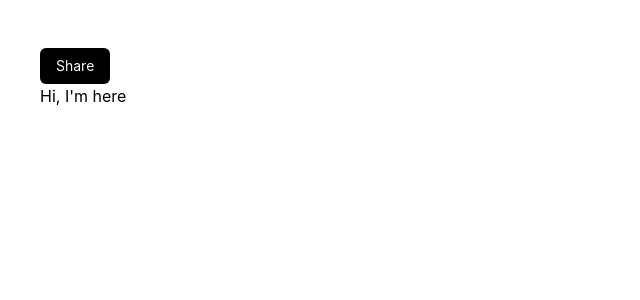
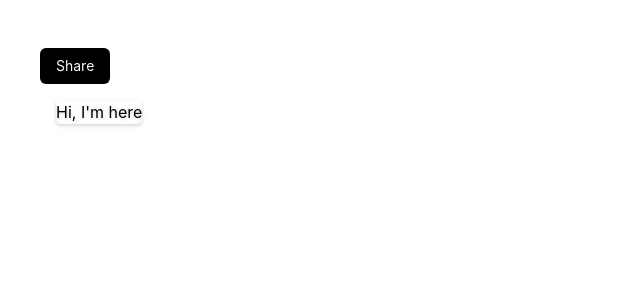
Before and after one commit to sky-kryst/oslash-assignment, a React (Vite) app: page / in a window 1280 px wide. Both pictures are taken after a click on the button "Share". Shown: the top 300 px of the page, without its empty margins (0-640 px from the left). Built offline with nearby package versions, Linux system fonts and the light colour scheme.

Commit message:
feat(components): :sparkles: add Card component

```diff
--- a/src/App.tsx
+++ b/src/App.tsx
@@ -1,4 +1,4 @@
-import { Button, Popover } from "./components";
+import { Button, Card, Popover } from "./components";
 
 function App() {
   return (
@@ -9,7 +9,9 @@ function App() {
             <Button label="Share" />
           </Popover.Target>
           <Popover.Content>
-            <h1>Hi, I'm here</h1>
+            <Card>
+              <h1>Hi, I'm here</h1>
+            </Card>
           </Popover.Content>
         </Popover>
       </div>
--- /dev/null
+++ b/src/components/Card.tsx
@@ -0,0 +1,17 @@
+interface IProps {
+  children: React.ReactNode | React.ReactNode[];
+  className?: string;
+}
+
+export const Card = ({ children, className }: IProps) => {
+  return (
+    <div
+      className={
+        "rounded m-4 shadow-gray-300 shadow drop-shadow flex flex-col items-stretch h-fit w-fit overflow-hidden" +
+          className ?? ""
+      }
+    >
+      {children}
+    </div>
+  );
+};
--- a/src/components/Popover.tsx
+++ b/src/components/Popover.tsx
@@ -45,7 +45,7 @@ Popover.Content = ({ children }: IChildProps) => {
         className="fixed top-0 left-0 h-screen w-screen"
         onClick={() => setIsVisible(false)}
       ></div>
-      <div className="z-20 h-fit w-fit">{children}</div>
+      <div className="z-20">{children}</div>
     </>
   ) : null;
 };
--- a/src/components/index.ts
+++ b/src/components/index.ts
@@ -1,2 +1,3 @@
 export * from './Button'
 export * from "./Popover";
+export * from "./Card";
```
